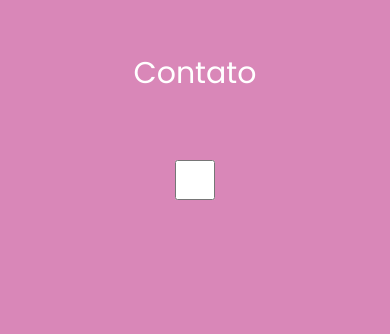
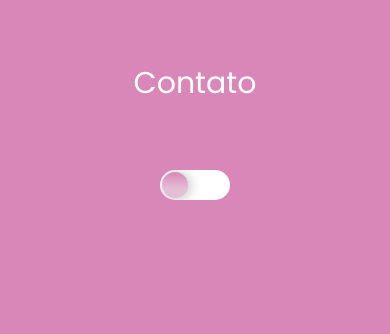
Before and after one commit to Geovanna-Lima/AW1, a plain HTML site: page Projetos/PB2/index.html in a window 390 px wide. Both pictures are taken after a click on the element 350 px from the left and 36 px from the top of the page. Shown: the part 510-844 px from the top of the page. Drawn offline with nearby package versions, Linux system fonts and the light colour scheme; files whose address does not match are found by name; a web font is replaced by a local one.

Commit message:
AW1 mobile finalizado

```diff
--- a/Projetos/PB2/CSS/style.css
+++ b/Projetos/PB2/CSS/style.css
@@ -276,6 +276,70 @@ nav.show div.icon-x{
     -webkit-font-smoothing: auto;
 }
 
+/* Botão Dark */
+label.dark{
+    align-items: center;
+    justify-content: center;
+    display: flex;
+}
+
+input[type="checkbox"] {
+    -webkit-appearance: none;
+    visibility: hidden;
+    display: none;
+}
+
+.check {
+    position: relative;
+    display: block;
+    width: 70px;
+    height: 30px;
+    background: var(--text-color-light);
+    cursor: pointer;
+    border-radius: 20px;
+    overflow: hidden;
+    transition: ease-in 0.5s;
+}
+
+input[type="checkbox"]:checked ~ .check {
+    background: var(--text-color);
+    /* box-shadow: 0 0 0 1200px var(--text-color-light); */
+}
+
+.check:before {
+    content: '';
+    position: absolute;
+    top: 2px;
+    left: 2px;
+    background: linear-gradient(180deg, #D987B8 0%, #E3BED5 63.02%, #E3BED5 100%);
+    width: 26px;
+    height: 26px;
+    border-radius: 50%;
+    transition: 0.5s;
+    filter: drop-shadow(2px 1px 6px rgba(0, 0, 0, 0.25))
+}
+
+input[type="checkbox"]:checked ~ .check:before {
+    transform: translateX(-50px);
+}
+
+.check:after {
+    content: '';
+    position: absolute;
+    top: 2px;
+    right: 2px;
+    background: linear-gradient(180deg, #D987B8 0%, #E3BED5 63.02%, #E3BED5 100%);
+    width: 26px;
+    height: 26px;
+    border-radius: 50%;
+    transition: 0.5s;
+    transform: translateX(50px);
+}
+
+input[type="checkbox"]:checked ~ .check:after {
+    transform: translateX(0px);
+}
+
 /* home */
 #home {
     background-color: var(--body-color);
@@ -435,7 +499,7 @@ nav.show div.icon-x{
 }
 
 #skills.section {
-    height: 108vh;
+    height: 115vh;
 }
 
 #skills .text h2 {
@@ -810,14 +874,29 @@ footer {
     .botao.swiper {
         height: 20.31rem;
     }
+
+    .section#projects {
+        height: 98vh;
+    }
 }
+
 /* large devices 1023 > */
+
+/* large devices: 800 >= 1023 */
+@media screen and (min-width: 800px) and (max-width: 1023px){
+
+    .section#projects {
+        height: 105vh;
+    }
+}
+
 /* large devices: 800 > */
 @media screen and (min-width: 800px) {
 
     #home .text span.nome {
         display: inline;
     }
+
 }
 
 @media screen and (max-width: 800px) {
@@ -826,7 +905,7 @@ footer {
     }
 }
 
-/* medium devices: 767 > */
+/* medium devices: 700 > */
 @media screen and (max-width: 700px) {
     .competencias,
     .ferramentas {
@@ -834,13 +913,13 @@ footer {
     }
 }
 
+/* medium devices: 506 > */
 @media screen and (max-width: 506px) {
     .competencias,
     .ferramentas {
         grid-template-columns: repeat(3, 1fr);
     }
-
     #skills.section {
-        height: 120vh;
+        height: 125vh;
     }
 }
--- a/Projetos/PB2/CSS/swiper.css
+++ b/Projetos/PB2/CSS/swiper.css
@@ -78,6 +78,10 @@
     background: var(--text-color-light);
 }
 
+.dark-mode.swiper-pagination-bullet-active {
+    background: var(--base-color);
+}
+
 /* Media Screen */
 @media screen and (min-width: 800px) {
     .swiper-slide {
--- a/Projetos/PB2/index.html
+++ b/Projetos/PB2/index.html
@@ -35,8 +35,9 @@
                     <li><a class="titleMenu" href="#projects">Projetos</a></li>
                     <li><a class="titleMenu" href="#skills">Skills</a></li>
                     <li><a class="titleMenu" href="#contact">Contato</a></li>
-                    <label for="switch">
+                    <label class="dark" for="switch">
                         <input type="checkbox" id="switch">
+                        <span class="check"></span>
                     </label>
                 </ul>
             </div>
```
